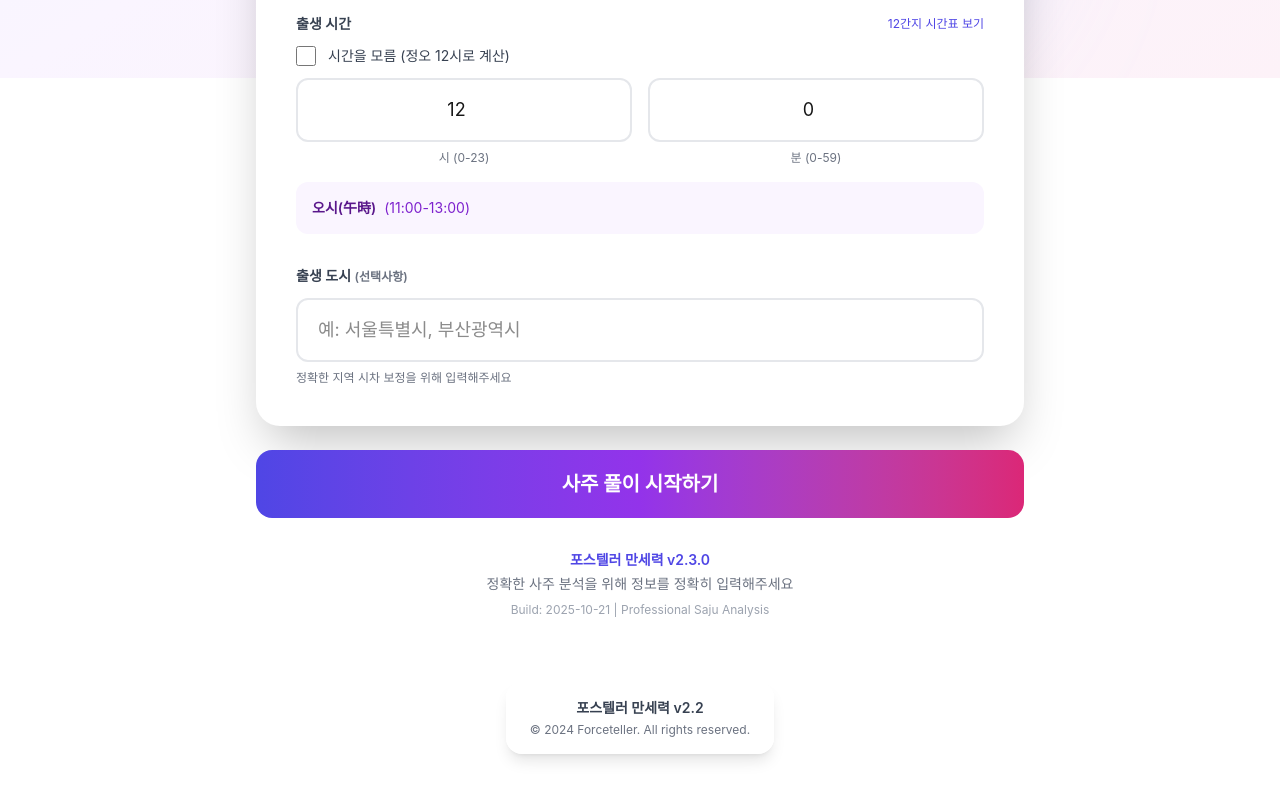
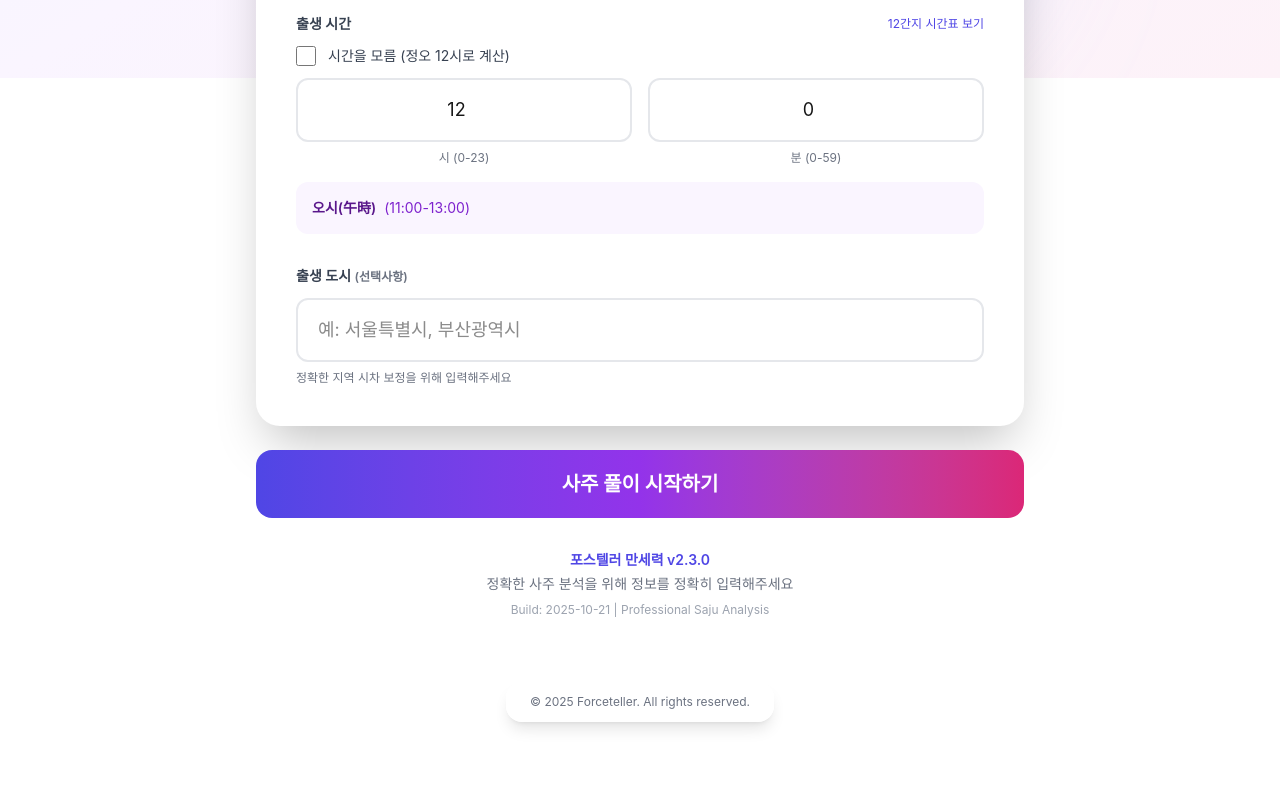
Before and after one commit to bubilife1202/forceteller, a Next.js app: page / in a window 1280 px wide. Shown: the part 722-1522 px from the top of the page. After the commit the page ends 1492 px from the top, so only its background shows below. Built offline with nearby package versions, Linux system fonts and the light colour scheme.

Commit message:
Remove duplicate version info and update copyright to 2025

```diff
--- a/app/page.tsx
+++ b/app/page.tsx
@@ -64,10 +64,9 @@ export default function Home() {
 
         {/* Footer */}
         <footer className="mt-16 text-center">
-          <div className="inline-block px-6 py-4 bg-white/60 dark:bg-gray-800/60 backdrop-blur-lg rounded-2xl shadow-lg">
-            <p className="text-sm font-semibold text-gray-700 dark:text-gray-300">포스텔러 만세력 v2.2</p>
-            <p className="text-xs text-gray-500 dark:text-gray-400 mt-1">
-              © 2024 Forceteller. All rights reserved.
+          <div className="inline-block px-6 py-3 bg-white/60 dark:bg-gray-800/60 backdrop-blur-lg rounded-2xl shadow-lg">
+            <p className="text-xs text-gray-500 dark:text-gray-400">
+              © 2025 Forceteller. All rights reserved.
             </p>
           </div>
         </footer>
```
